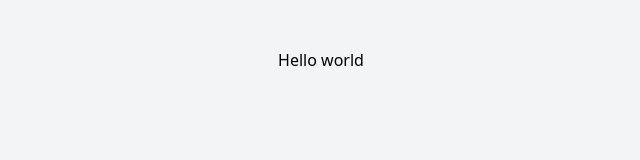
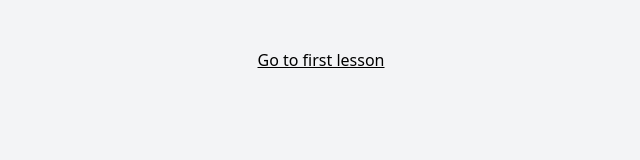
Before and after one commit to chaderenyore/Mastering-Nuxt, a Nuxt app: page / in a window 1280 px wide. Shown: the top 160 px of the page, without its empty margins (319-959 px from the left). Built offline with nearby package versions, Linux system fonts and the light colour scheme.

Commit message:
Feat - Creating a Login Page

```diff
--- /dev/null
+++ b/composables/useFirstLesson.ts
@@ -0,0 +1,4 @@
+export default () => {
+  const { chapters } = useCourse();
+  return chapters[0].lessons[0];
+};
--- a/pages/course.vue
+++ b/pages/course.vue
@@ -3,7 +3,7 @@
       <h1>
         <span class="font-medium">
           Course:
-          <span class="font-bold">Mastering Nuxt 3</span>
+          <span class="font-bold">{{title}}</span>
         </span>
       </h1>
     </div>
@@ -55,7 +55,7 @@
 </template>
 
 <script setup>
-  const { chapters } = useCourse();
+  const { chapters, title } = useCourse();
   const resetError = async (error) => {
     await navigateTo(
       '/course/chapter/1-chapter-1/lesson/1-introduction-to-typescript-with-vue-js-3'
--- a/pages/index.vue
+++ b/pages/index.vue
@@ -1,3 +1,12 @@
 <template>
-  <p>Hello world</p>
+  <NuxtLink
+      class="underline font-medium"
+      :href="firstLesson.path"
+  >
+    Go to first lesson
+  </NuxtLink>
 </template>
+
+<script setup lang="ts">
+const firstLesson = useFirstLesson();
+</script>
--- /dev/null
+++ b/pages/login.vue
@@ -0,0 +1,14 @@
+<template>
+  <div class="prose w-full max-w-2xl h-9">
+    <h1>Log in to {{ title }}</h1>
+    <button
+        class="bg-blue-500 text-white font-bold py-2 px-4 rounded"
+    >
+      Log in with Github
+    </button>
+  </div>
+</template>
+
+<script setup lang="ts">
+const { title } = useCourse();
+</script>
```
